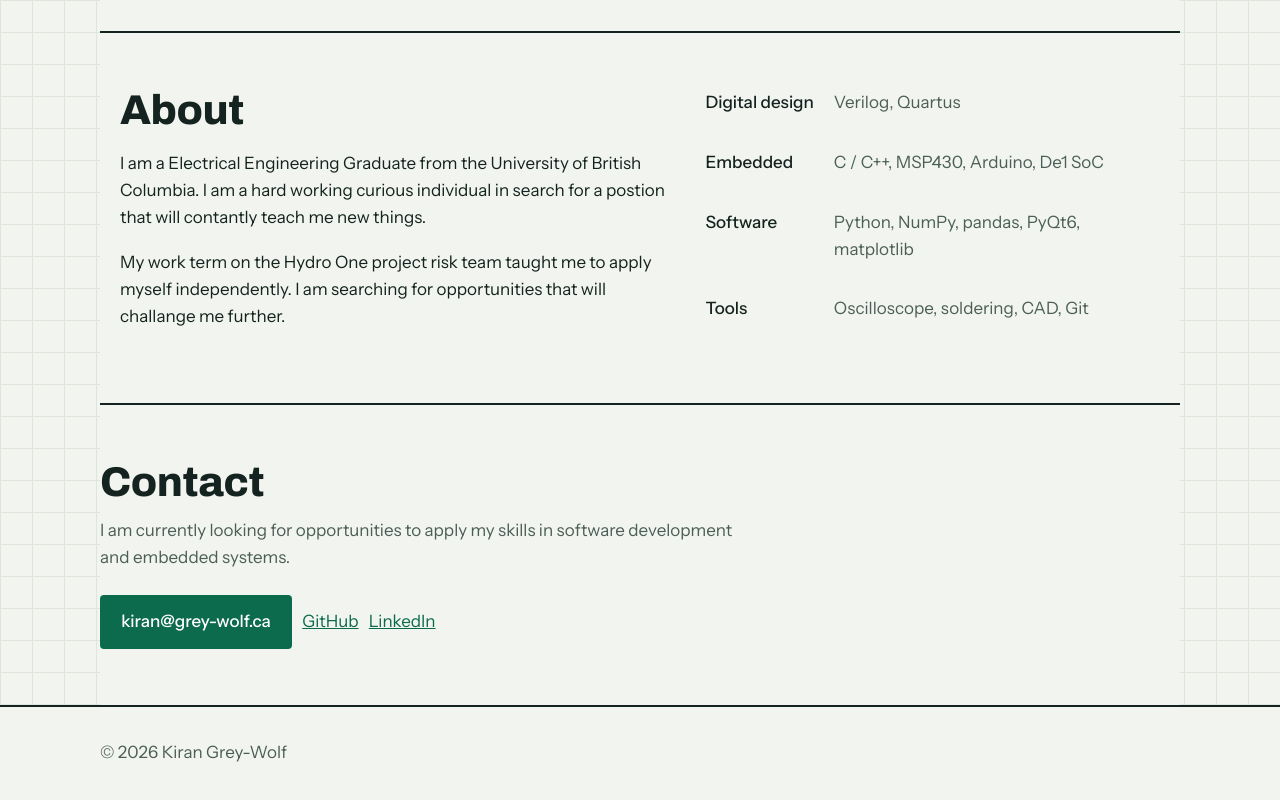
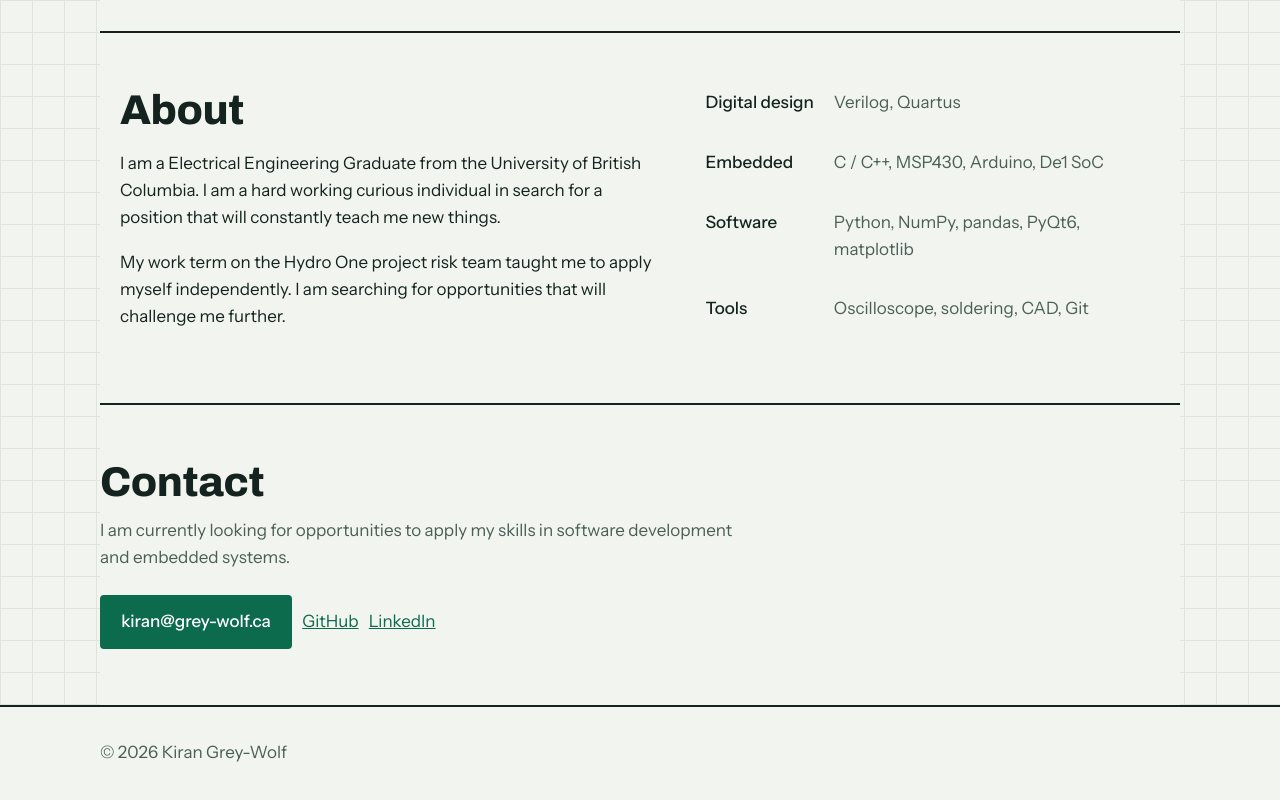
Before and after one commit to kgreywol/personal-projects, a plain HTML site: page index.html in a window 1280 px wide. Shown: the part 3232-4032 px from the top of the page. Drawn offline with Linux system fonts and the light colour scheme.

Commit message:
there were spelling mistakes in the website

```diff
--- a/index.html
+++ b/index.html
@@ -184,8 +184,8 @@ footer{padding:2rem 0 3rem;border-top:2px solid var(--ink);background:var(--bg);
     <div class="wrap about" style="padding-top:0;padding-bottom:0">
       <div>
         <h2 id="ha">About</h2>
-        <p>I am a Electrical Engineering Graduate from the University of British Columbia. I am a hard working curious individual in search for a postion that will contantly teach me new things.</p>
-        <p>My work term on the Hydro One project risk team taught me to apply myself independently. I am searching for opportunities that will challange me further.</p>
+        <p>I am a Electrical Engineering Graduate from the University of British Columbia. I am a hard working curious individual in search for a position that will constantly teach me new things.</p>
+        <p>My work term on the Hydro One project risk team taught me to apply myself independently. I am searching for opportunities that will challenge me further.</p>
       </div>
       <ul>
         <li>Digital design</li><li>Verilog, Quartus</li>
```
